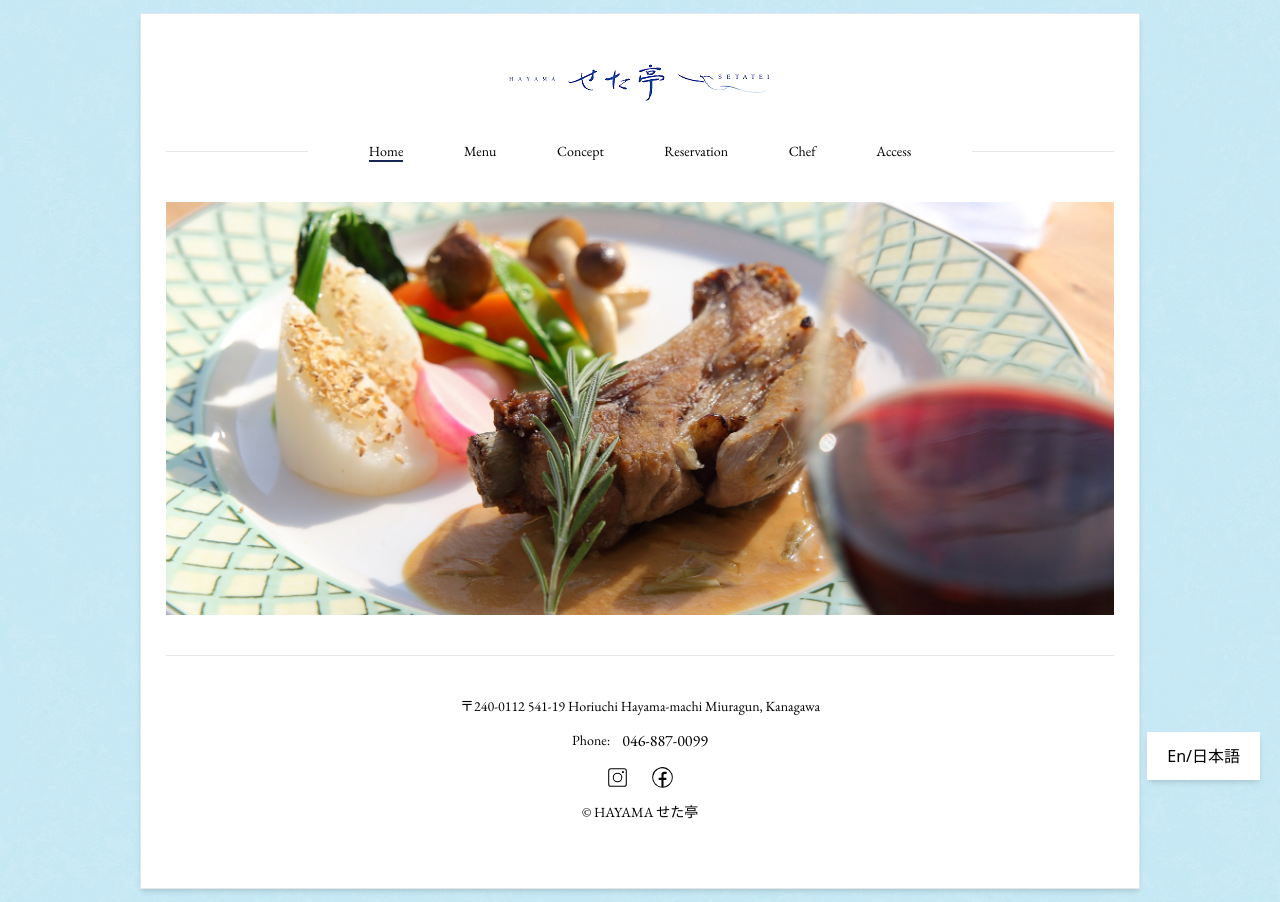
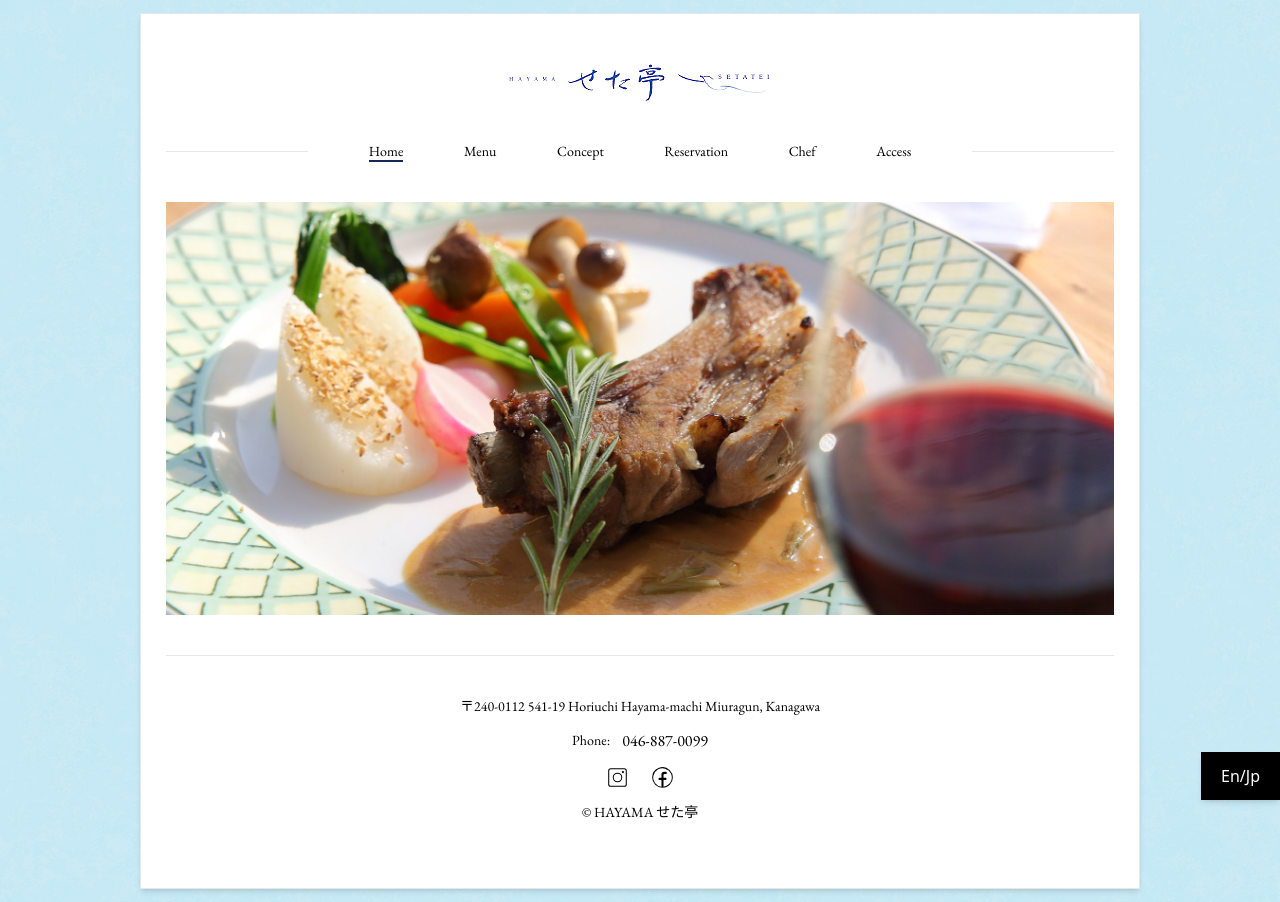
Before and after one commit to bap-ssbm/seta-react-draft, a React (Create React App) app: page / in a window 1280 px wide. Built offline with nearby package versions, Linux system fonts and the light colour scheme; a web font is replaced by a local one.

Commit message:
Add files via upload

```diff
--- a/src/components/ui/navbar/LanguageBtn.tsx
+++ b/src/components/ui/navbar/LanguageBtn.tsx
@@ -8,8 +8,8 @@ interface LanguageBtnProps {
 const LanguageBtn: FC<LanguageBtnProps> = ({ }) => {
     const {i18n} = useTranslation()
     return (
-        <button className='hidden md:flex z-[100] bg-white py-3 px-5 hover:scale-105 duration-300 shadow-md fixed bottom-5 right-5' onClick={() => i18n.changeLanguage(i18n.language === "ja" ? "en" : "ja")}>
-            En/日本語
+        <button className=' z-[100] bg-black text-white py-3 px-5 hover:scale-105 duration-300 shadow-md fixed bottom-0 right-0' onClick={() => i18n.changeLanguage(i18n.language === "ja" ? "en" : "ja")}>
+            En/Jp
         </button>
     )
 }
```
